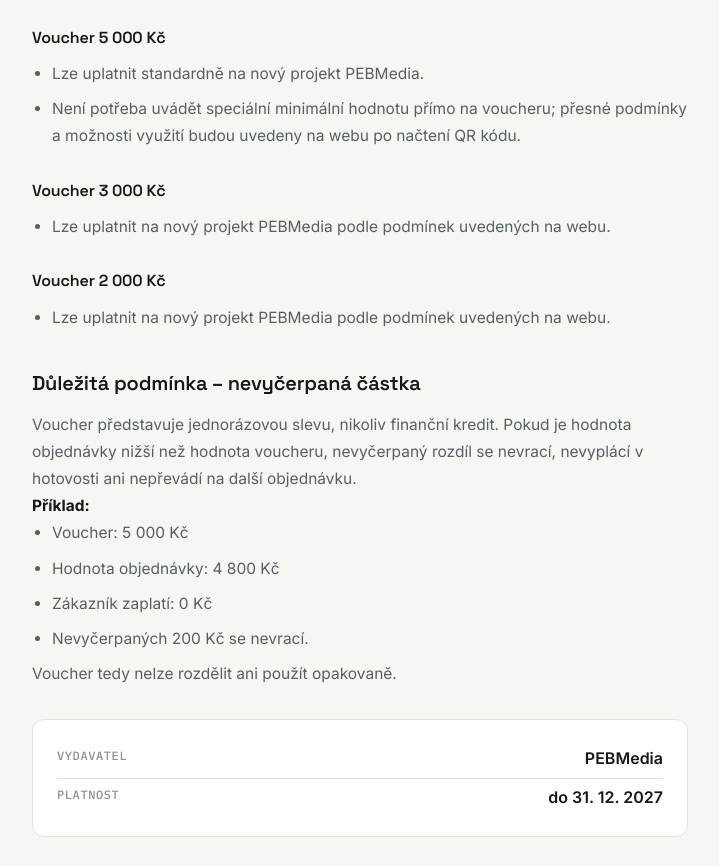
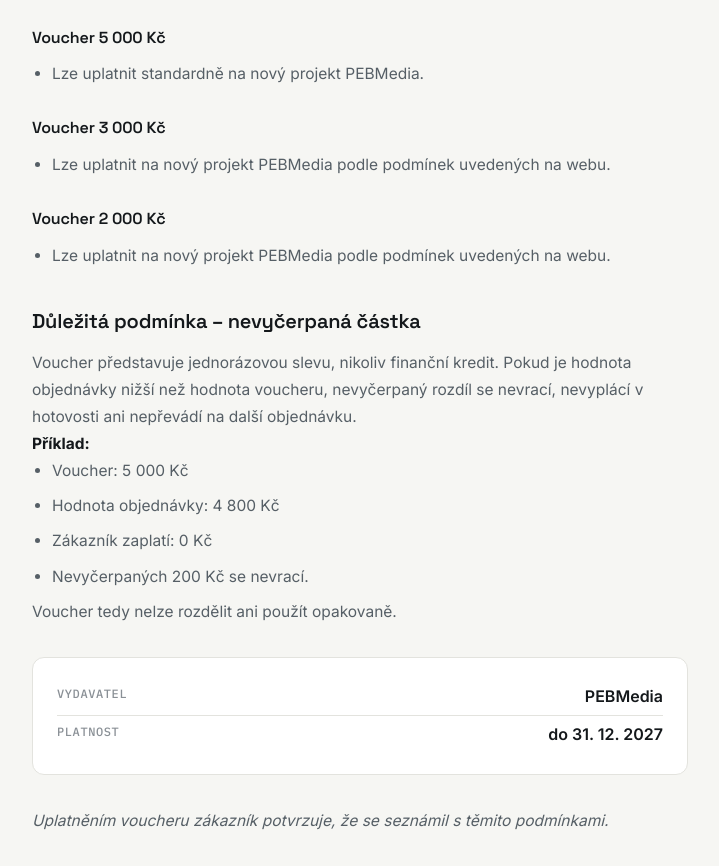
Before and after one commit to PetrBroz-ofc/pebmedia, a website: page voucher.html in a window 1280 px wide. Shown: the part 1233-2099 px from the top of the page, without its empty margins (280-999 px from the left). Drawn offline with Linux system fonts and the light colour scheme.

Commit message:
Update voucher.html

```diff
--- a/voucher.html
+++ b/voucher.html
@@ -68,7 +68,6 @@
   <h3>Voucher 5 000 Kč</h3>
   <ul>
     <li>Lze uplatnit standardně na nový projekt PEBMedia.</li>
-    <li>Není potřeba uvádět speciální minimální hodnotu přímo na voucheru; přesné podmínky a možnosti využití budou uvedeny na webu po načtení QR kódu.</li>
   </ul>
 
   <h3>Voucher 3 000 Kč</h3>
```
